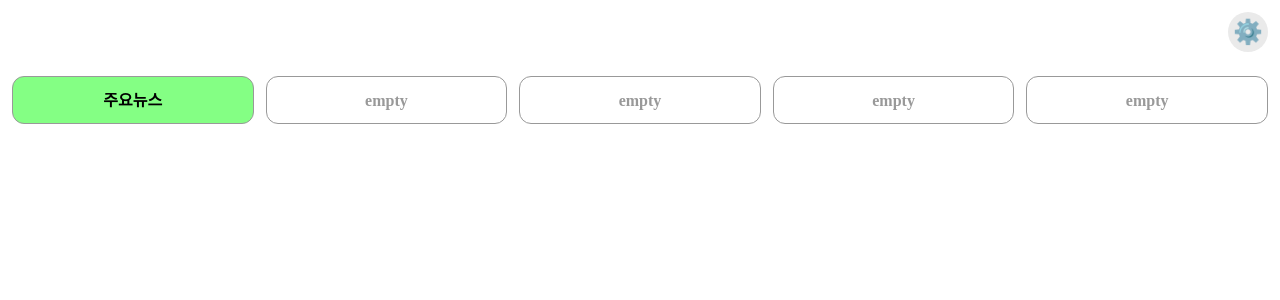
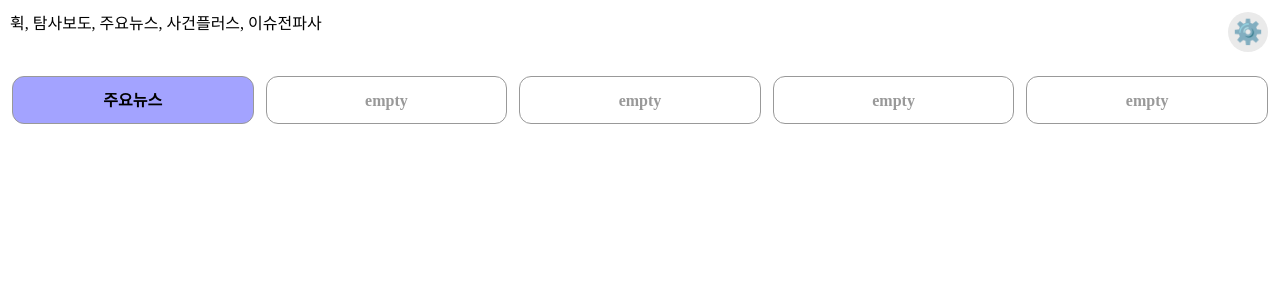
Before and after one commit to devs-h/select-list, a React (Vite) app: page / in a window 1280 px wide. Shown: the top 300 px of the page. Built offline with nearby package versions, Linux system fonts and the light colour scheme.

Commit message:
feat: 작업완

```diff
--- a/src/components/MenuList.tsx
+++ b/src/components/MenuList.tsx
@@ -12,7 +12,9 @@ function MenuList({
 }) {
   const { storage } = useContext(MenuListContext);
   const { setSelectedMenu } = useStorage("menuList");
-  const { matchingTargets } = useMatchingTargets({ length: 5 });
+  const { matchingTargets, setRandomFromIndex } = useMatchingTargets({
+    length: 5,
+  });
 
   // 메뉴 리스트 최소 5개 칸 생성
   const itemsToRender = [
@@ -36,6 +38,27 @@ function MenuList({
   });
 
   useEffect(() => {
+    const getConsecutiveStrikeIndex = (
+      items: Storage[],
+      targets: Storage[]
+    ): number => {
+      for (let i = 0; i < items.length; i++) {
+        if (items[i].value !== targets[i]?.value) {
+          return i;
+        }
+      }
+      return items.length; // 전부 맞은 경우
+    };
+    const interval = setInterval(() => {
+      const inputCnt = JSON.parse(localStorage.getItem("menuList") ?? "[]");
+      const index = getConsecutiveStrikeIndex(itemsToRender, matchingTargets);
+      if (index === itemsToRender.length) return;
+      setRandomFromIndex(Math.max(index, inputCnt.length));
+    }, 1000);
+
+    return () => clearInterval(interval);
+  }, [setRandomFromIndex, itemsToRender, matchingTargets]);
+  useEffect(() => {
     if (isAllStrike) {
       setIsAllStrike(true);
     }
@@ -46,7 +69,10 @@ function MenuList({
 
   return (
     <>
-      <ul className='menu-list'>
+      <span style={{ position: "absolute", top: "10px", left: "10px" }}>
+        {matchingTargets.map((item) => item.label).join(", ")}
+      </span>
+      <ul className="menu-list">
         {itemsToRender.map((menu, index) => (
           <li
             key={menu.value}
@@ -59,7 +85,8 @@ function MenuList({
               if (menu.label) {
                 setSelectedMenu({ value: menu.value, label: menu.label });
               }
-            }}>
+            }}
+          >
             {menu.label}
           </li>
         ))}
--- a/src/hooks/useMatchingTargets.ts
+++ b/src/hooks/useMatchingTargets.ts
@@ -1,31 +1,55 @@
-import { useState, useRef } from 'react';
-import type { Storage } from '../types/menuListType';
-import list from '../assets/lists.json';
+import { useState, useRef } from "react";
+import type { Storage } from "../types/menuListType";
+import list from "../assets/lists.json";
 
-const generateRandomArray = (length: number): number[] => {
-  const numbers = new Set<number>();
+const generateUniqueRandomIndexes = (
+  length: number,
+  excludeIndexes: number[] = []
+): number[] => {
+  const availableIndexes = list
+    .map((_, idx) => idx)
+    .filter((idx) => !excludeIndexes.includes(idx));
 
-  while (numbers.size < length) {
-    const randomNum = Math.floor(Math.random() * length);
-    numbers.add(randomNum);
+  const result = new Set<number>();
+  while (result.size < length && availableIndexes.length > 0) {
+    const randomIdx = Math.floor(Math.random() * availableIndexes.length);
+    result.add(availableIndexes[randomIdx]);
+    availableIndexes.splice(randomIdx, 1); // 중복 제거
   }
 
-  return Array.from(numbers);
+  return Array.from(result);
 };
 
-const getMatchItems = (length: number) => {
-  const randomIndex = generateRandomArray(length);
-  const selectedItems = randomIndex.map(index => list[index]);
-  return selectedItems;
+const getMatchItems = (length: number, excludeItems: Storage[] = []) => {
+  const excludeNames = excludeItems.map((item) => item.value); // value 기준 중복 방지
+
+  const excludeIndexes = list
+    .map((item, idx) => (excludeNames.includes(item.value) ? idx : -1))
+    .filter((idx) => idx !== -1);
+
+  const randomIndexes = generateUniqueRandomIndexes(length, excludeIndexes);
+  return randomIndexes.map((idx) => list[idx]);
 };
 
-export const useMatchingTargets = ({length}: {length: number}) => {
+export const useMatchingTargets = ({ length }: { length: number }) => {
   const initialTargets = useRef<Array<Storage>>(getMatchItems(length));
-  const [targets, setTargets] = useState<Array<Storage>>(initialTargets.current);
+  const [targets, setTargets] = useState<Array<Storage>>(
+    initialTargets.current
+  );
 
   const setMatchingTargets = (newLength: number) => {
     setTargets(getMatchItems(newLength));
   };
 
-  return { matchingTargets: targets, setMatchingTargets };
+  const setRandomFromIndex = (startIndex: number) => {
+    const fixedItems = targets.slice(0, startIndex); // 고정된 앞부분
+    const newRandomItems = getMatchItems(
+      targets.length - startIndex,
+      fixedItems
+    ); // 중복 피해서 뒤만 랜덤
+
+    setTargets([...fixedItems, ...newRandomItems]);
+  };
+
+  return { matchingTargets: targets, setMatchingTargets, setRandomFromIndex };
 };
```
